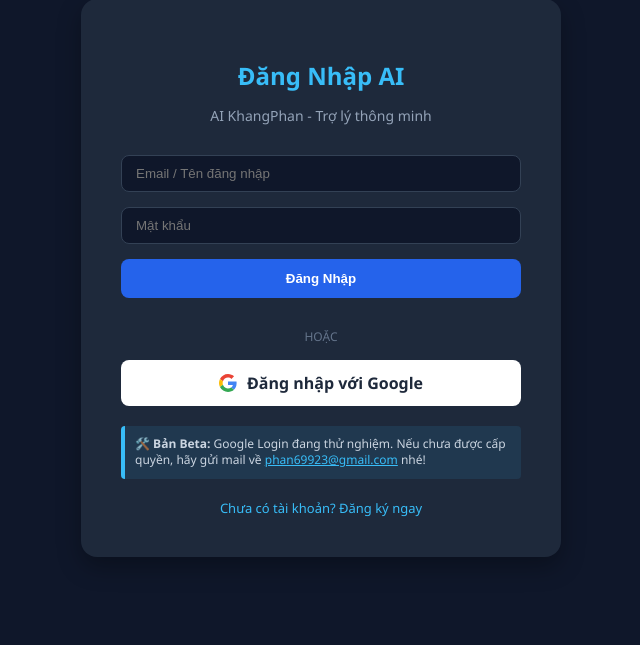
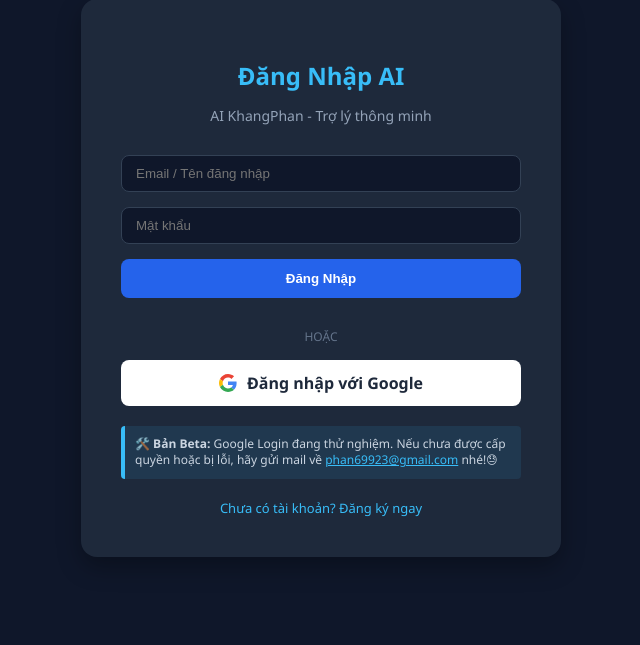
Before and after one commit to phan69923-del/AI-Khang-Phan, a Flask app: page /login-page in a window 1280 px wide. Shown: the part 122-767 px from the top of the page, without its empty margins (319-959 px from the left). Run offline with Flask 3, Linux system fonts and the light colour scheme.

Commit message:
Update login.html

```diff
--- a/templates/login.html
+++ b/templates/login.html
@@ -129,7 +129,7 @@
         </a>
 
         <div class="beta-notice">
-            🛠️ <b>Bản Beta:</b> Google Login đang thử nghiệm. Nếu chưa được cấp quyền, hãy gửi mail về <a href="mailto:phan69923@gmail.com" style="color: #38bdf8;">phan69923@gmail.com</a> nhé!
+            🛠️ <b>Bản Beta:</b> Google Login đang thử nghiệm. Nếu chưa được cấp quyền hoặc bị lỗi, hãy gửi mail về <a href="mailto:phan69923@gmail.com" style="color: #38bdf8;">phan69923@gmail.com</a> nhé!😓
         </div>
 
         <div class="register-link">
```
